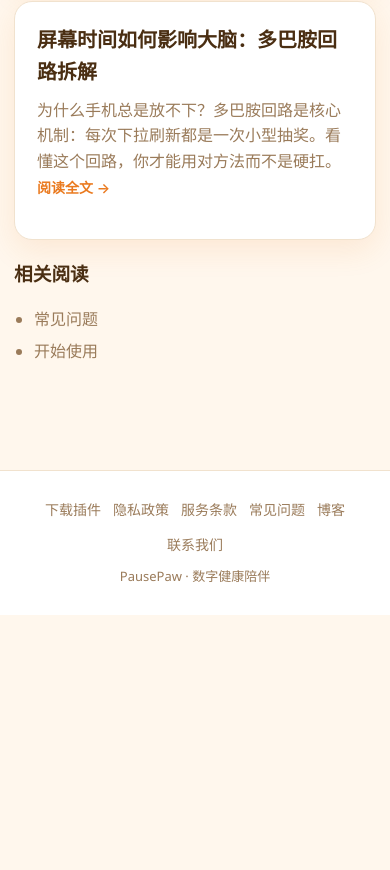
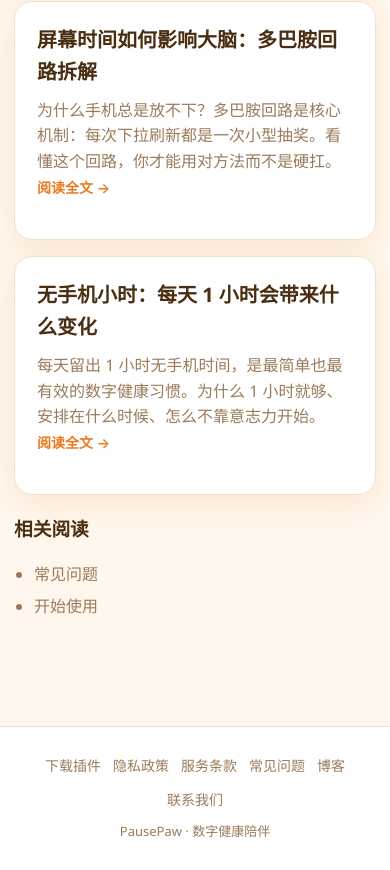
Before and after one commit to 863683348/pausepaw, a browser extension: page public/blog.html in a window 390 px wide. Shown: the part 2163-3033 px from the top of the page. Before the commit the page ends 2778 px from the top, so only its background shows below. Drawn offline with Linux system fonts and the light colour scheme.

Commit message:
blog: Day 6 - Phone-Free Hours (post8 + i18n + list)

```diff
--- a/public/blog.html
+++ b/public/blog.html
@@ -79,6 +79,11 @@
         <h2><a href="/blog/post7.html">屏幕时间如何影响大脑：多巴胺回路拆解</a></h2>
         <p>为什么手机总是放不下？多巴胺回路是核心机制：每次下拉刷新都是一次小型抽奖。看懂这个回路，你才能用对方法而不是硬扛。</p>
         <p><a class="back" href="/blog/post7.html">阅读全文 →</a></p>
+      </article>
+      <article class="post">
+        <h2><a href="/blog/post8.html">无手机小时：每天 1 小时会带来什么变化</a></h2>
+        <p>每天留出 1 小时无手机时间，是最简单也最有效的数字健康习惯。为什么 1 小时就够、安排在什么时候、怎么不靠意志力开始。</p>
+        <p><a class="back" href="/blog/post8.html">阅读全文 →</a></p>
       </article>
       </section>
       <section class="related">
```
